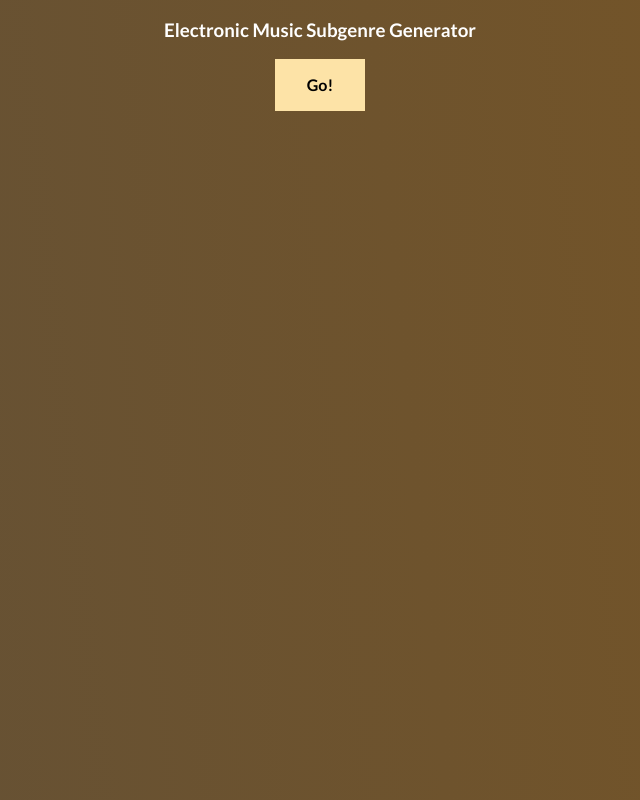
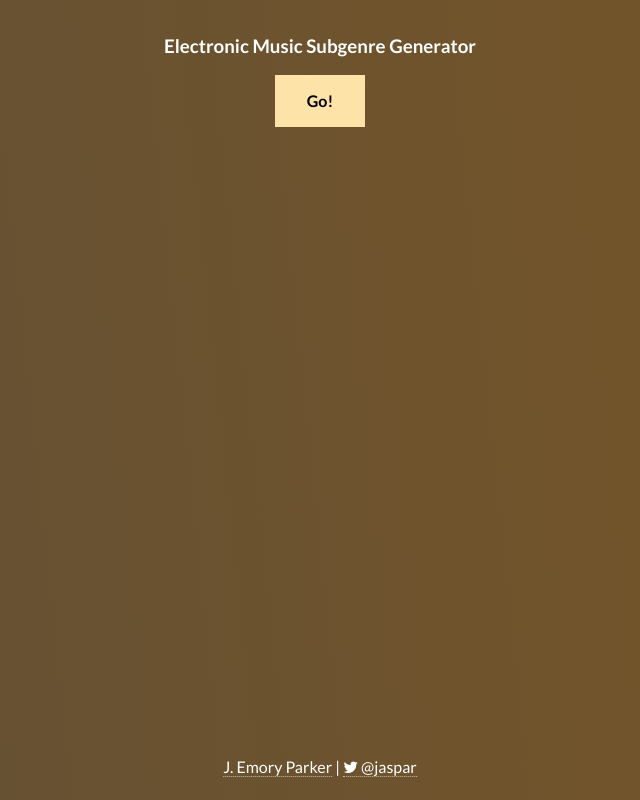
Before and after one commit to jemory/electro-music-generator, a plain HTML site: page index.html in a window 1280 px wide. Shown: the whole page, without its empty margins (320-960 px from the left). Drawn offline with nearby package versions, Linux system fonts and the light colour scheme.

Commit message:
adding index

```diff
--- a/index.html
+++ b/index.html
@@ -3,6 +3,7 @@
     <meta http-equix="content-type" content="text/html; charset=UTF-8">
     <title>Electronic Music Subgenre Generator!</title>
     <script type="text/javascript" src="//code.jquery.com/jquery-2.1.0.js"></script>
+    <link rel="stylesheet" href="//maxcdn.bootstrapcdn.com/font-awesome/4.3.0/css/font-awesome.min.css">
   </head>
   <body>
     <style>
@@ -78,6 +79,7 @@ button:hover {
     position: relative;
     width:100%;
     height:100%;
+    margin-top: 1em;
 }
 
 .wrapper {
@@ -91,9 +93,24 @@ button:hover {
 
 h1 {
     font-size: 3em;
-    font-weight: 300;
+    font-weight: 400;
 }
+
+.credits {
+  position: absolute;
+  bottom: 0.5em;
+  left: 50%;
+  text-align: center;
+  transform: translateX(-50%);
+  -webkit-transform: translateX(-50%);
 }
+
+a {
+  color: #ffffff;
+  text-decoration: none;
+  border-bottom: 1px dotted rgba(255,255,255,0.6);
+}
+
 </style>
 
 <div class="background"></div>
@@ -107,6 +124,8 @@ h1 {
                 <h1 id="new-genre"></h1>
             </div>
         </div>
+
+        <p class="credits"><a href="http://www.jemory.com" target="_blank">J. Emory Parker</a> | <a href="https://twitter.com/jaspar" target="_blank"><i class="fa fa-twitter"></i> @jaspar</a></p>
 
 <script>
 var adjs = new Array(
```
